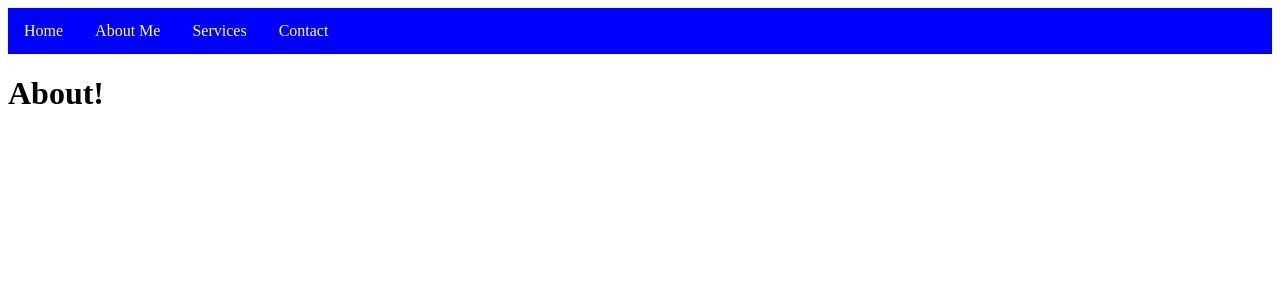
After one commit to OPL94/personal-site, a Flask app: template templates/about.html in a window 1280 px wide. The commit adds this page. Shown: the top 300 px of the page. Run offline with Flask 2, Linux system fonts and the light colour scheme; the template is opened without the code that fills it, so the values that code supplies are empty.

Commit message:
Added in Header and Footer html templates to be applied for all web pages

```diff
--- /dev/null
+++ b/templates/about.html
@@ -0,0 +1,12 @@
+<!DOCTYPE html>
+<html>
+<head>
+    <title>About | Omar Palmer-Lopez</title>
+    <meta name="viewpoint" content="width=device-width, initial-scale=1">
+</head>
+
+<body>
+    {% include 'header.html' %}
+    <h1>About!</h1>
+</body>
+</html>
--- /dev/null
+++ b/templates/header.html
@@ -0,0 +1,35 @@
+<!DOCTYPE html>
+<meta name="viewpoint" content="width=device-width, initial-scale=1">
+<style>
+    ul {
+        list-style-type: none;
+        margin: 0;
+        padding: 0;
+        overflow: hidden;
+        background-color: blue;
+    }
+
+    li {
+        float: left;
+    }
+
+    li a {
+        display: block;
+        color: white;
+        text-align: center;
+        padding: 14px 16px;
+        text-decoration: none;
+        }
+
+    /* Change the link color to #111 (black) on hover */
+    li a:hover {
+    background-color: #111;
+    }
+</style>
+
+<ul>
+    <li><a href="{{ url_for('index')}}">Home</a></li>
+    <li><a href="{{ url_for('about')}}">About Me</a></li>
+    <li><a href="{{ url_for('services')}}">Services</a></li>
+    <li><a href="{{ url_for('contact')}}">Contact</a></li>
+</ul>
```
Also changed, not shown: templates/contact.html (added, +12 -0 lines), templates/index.html (+35 -2 lines), templates/services.html (added, +12 -0 lines), templates/footer.html (added).
